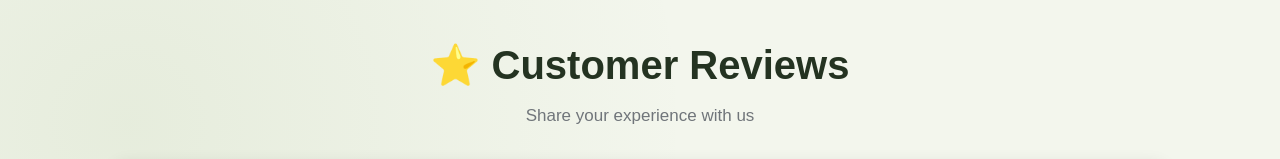
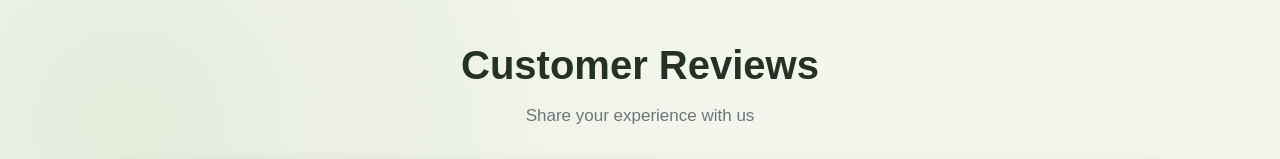
Before and after one commit to raviraj-aiml/anushka-coconut-traders, a plain HTML site: page reviews.html in a window 1280 px wide. Shown: the top 159 px of the page. Drawn offline with Linux system fonts and the light colour scheme; no server answers.

Commit message:
Update reviews page

```diff
--- a/reviews.html
+++ b/reviews.html
@@ -888,7 +888,7 @@
     <div class="header">
 
       <h1>
-        ⭐ Customer Reviews
+         Customer Reviews
       </h1>
 
       <p>
```
